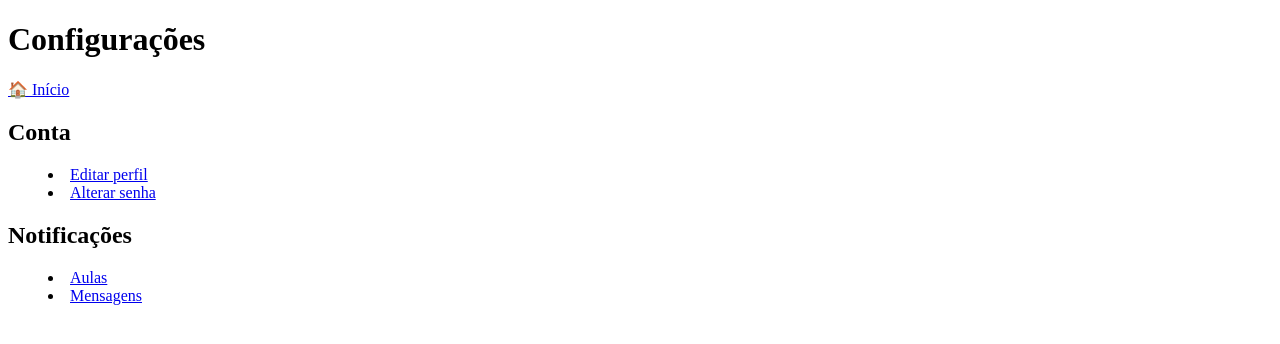
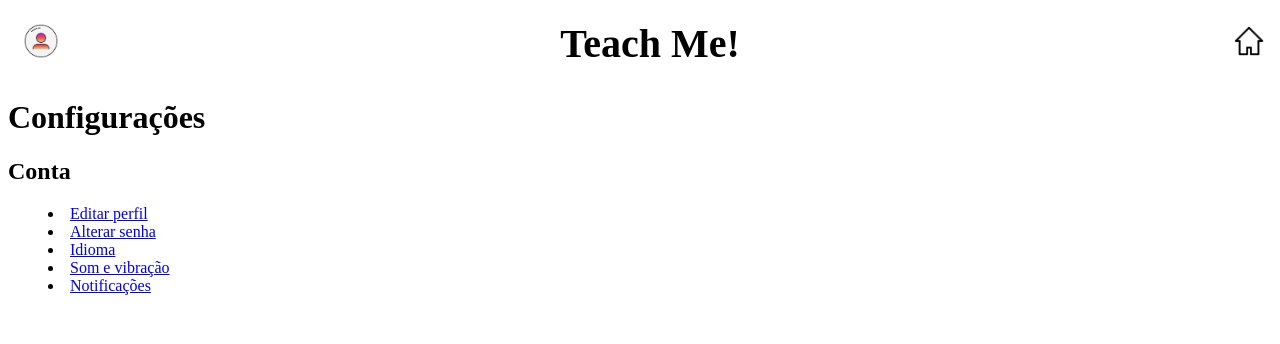
Before and after one commit to Menusoids/Teach-Me-Grupo-4, a plain HTML site: page Grupo_4/configuracoes.html in a window 1280 px wide. Drawn offline with Linux system fonts and the light colour scheme.

Commit message:
Teach me em cima em todos

```diff
--- a/Grupo_4/configuracoes.html
+++ b/Grupo_4/configuracoes.html
@@ -5,12 +5,17 @@
     <title>Configurações</title>
   </head>
   <body>
-    <header>
+    <header style="display:flex; align-items:center; justify-content:space-between; padding:8px;">
+      <a href="tela_perfil.html">
+        <img src="img/pessoa.png" alt="Perfil" style="width:50px; height:50px;">
+      </a>
+      <h1 style="margin:0; font-size:40px;">Teach Me!</h1>
+      <a href="index.html">
+        <img src="img/casa.png" alt="Início" style="width:30px; height:30px;">
+      </a>
+    </header>
+
       <h1>Configurações</h1>
-      <nav>
-        <a href="index.html">🏠 Início</a>
-      </nav>
-    </header>
 
     <main>
       <section>
@@ -18,16 +23,12 @@
         <menu>
           <li><a href="#">Editar perfil</a></li>
           <li><a href="#">Alterar senha</a></li>
+          <li><a href="#">Idioma</a></li>
+          <li><a href="#">Som e vibração</a></li>
+          <li><a href="#">Notificações</a></li>
         </menu>
       </section>
 
-      <section>
-        <h2>Notificações</h2>
-        <menu>
-          <li><a href="#">Aulas</a></li>
-          <li><a href="#">Mensagens</a></li>
-        </menu>
-      </section>
     </main>
   </body>
 </html>
```
Also changed, not shown: Grupo_4/agendamento.html (+14 -7 lines), Grupo_4/calendario.html (+10 -5 lines), Grupo_4/confirmacao.html (+14 -6 lines), Grupo_4/filtros.html (+3 -3 lines), Grupo_4/index.html (+3 -3 lines), Grupo_4/lista_professores.html (+12 -6 lines), Grupo_4/mensagens.html (+8 -5 lines), Grupo_4/progresso.html (+10 -5 lines).
